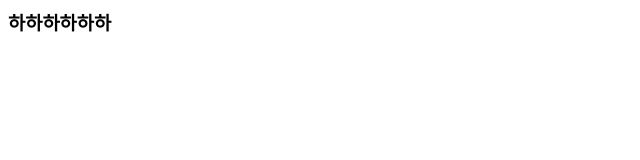
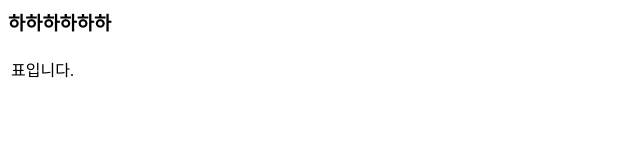
Before and after one commit to cyjoo1014/OSGEO_FOSS_P, a plain HTML site: page index.html in a window 1280 px wide. Shown: the full height of the page, 0-640 px from the left. Drawn offline with Linux system fonts and the light colour scheme.

Commit message:
Update index.html

```diff
--- a/index.html
+++ b/index.html
@@ -1,3 +1,13 @@
 <html>
+	<head>
+		<title> 타이틀이다</title>
+	</head>
+<body>
 <h3>하하하하하하</h3>
+<table>
+<td> 표입니다.</td>
+
+</table>
+</body>
+
 </html>
```
